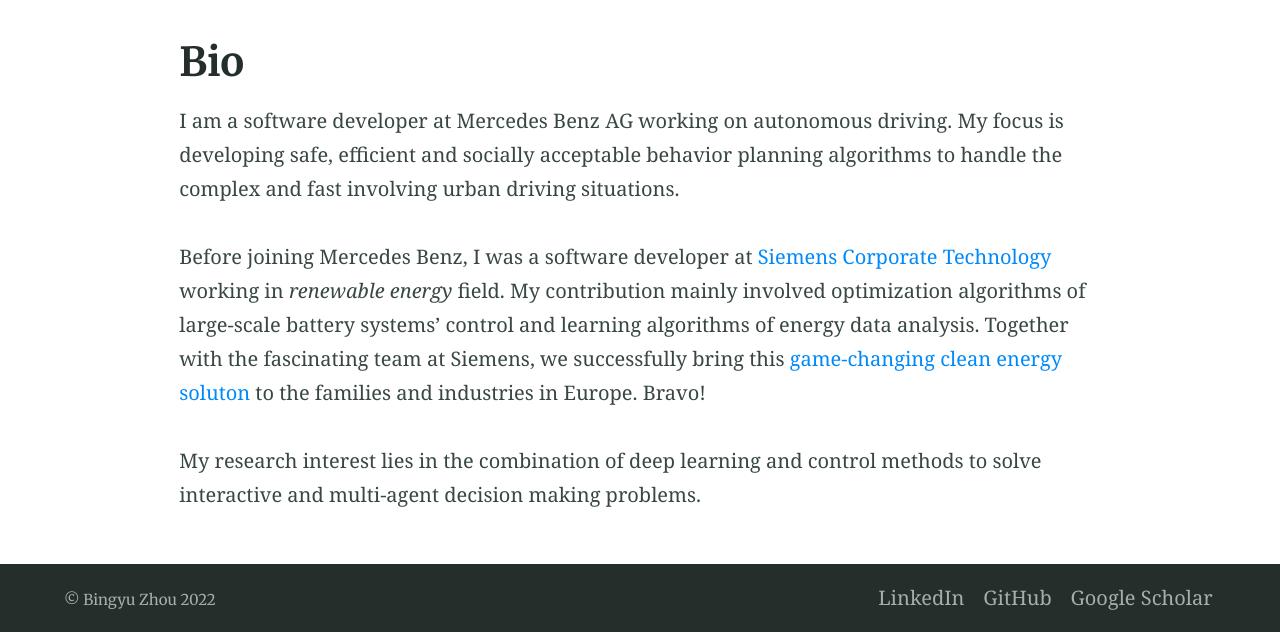
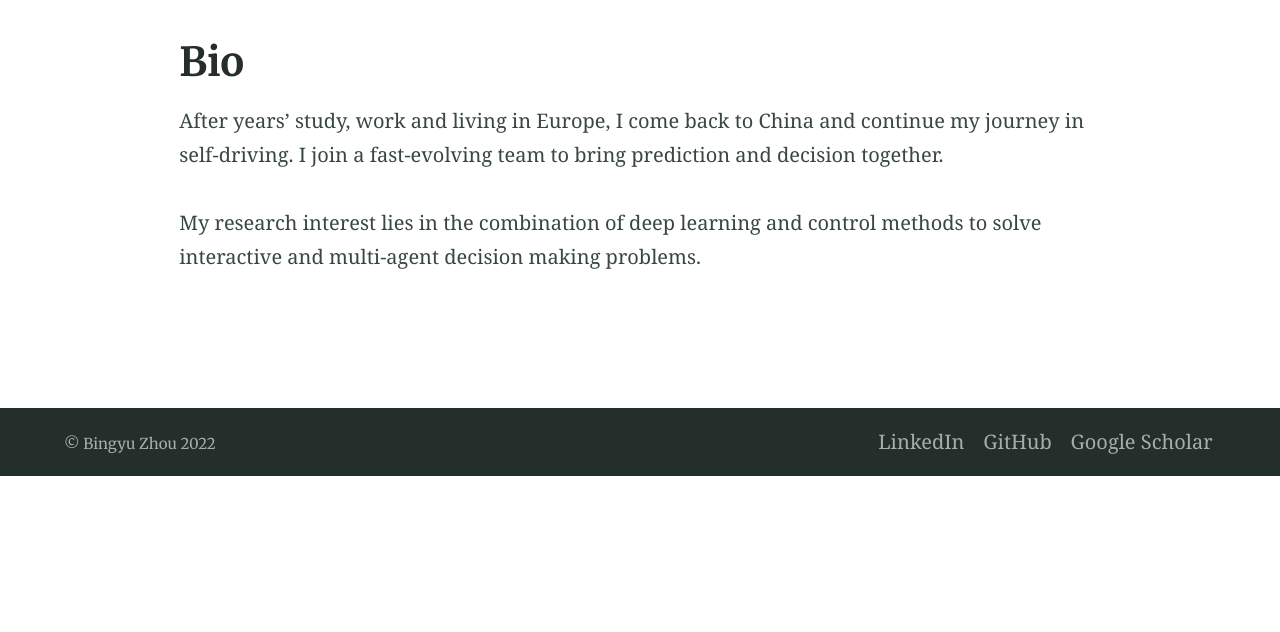
Before and after one commit to BingyuZhou/BingyuZhou.github.io, a Jekyll site: the page built from index.md, in a window 1280 px wide. Shown: the part 424-1056 px from the top of the page. Built offline with Jekyll 4.4.1, drawn with Linux system fonts in a browser that asks for light colours; nearby versions of some CDN libraries; our own code applies the rules of GitHub Pages for plain Markdown files; comment, search, counter and statistics services are not loaded; after the commit the page ends 900 px from its top, so only the background shows below that.

Commit message:
update bio

```diff
--- a/index.md
+++ b/index.md
@@ -8,8 +8,6 @@ feature_image: "/assets/cover.jpg"
 excerpt: "Bingyu's Blog."
 ---
 
-I am a software developer at Mercedes Benz AG working on autonomous driving. My focus is developing safe, efficient and socially acceptable behavior planning algorithms to handle the complex and fast involving urban driving situations.
-
-Before joining Mercedes Benz, I was a software developer at [Siemens Corporate Technology](https://new.siemens.com/global/en/company/innovation/corporate-technology.html) working in *renewable energy* field. My contribution mainly involved optimization algorithms of large-scale battery systems' control and learning algorithms of energy data analysis. Together with the fascinating team at Siemens, we successfully bring this [game-changing clean energy soluton](https://new.siemens.com/global/en/products/consumer/junelight.html) to the families and industries in Europe. Bravo!
+After years' study, work and living in Europe, I come back to China and continue my journey in self-driving. I join a fast-evolving team to bring prediction and decision together.
 
 My research interest lies in the combination of deep learning and control methods to solve interactive and multi-agent decision making problems.
```
